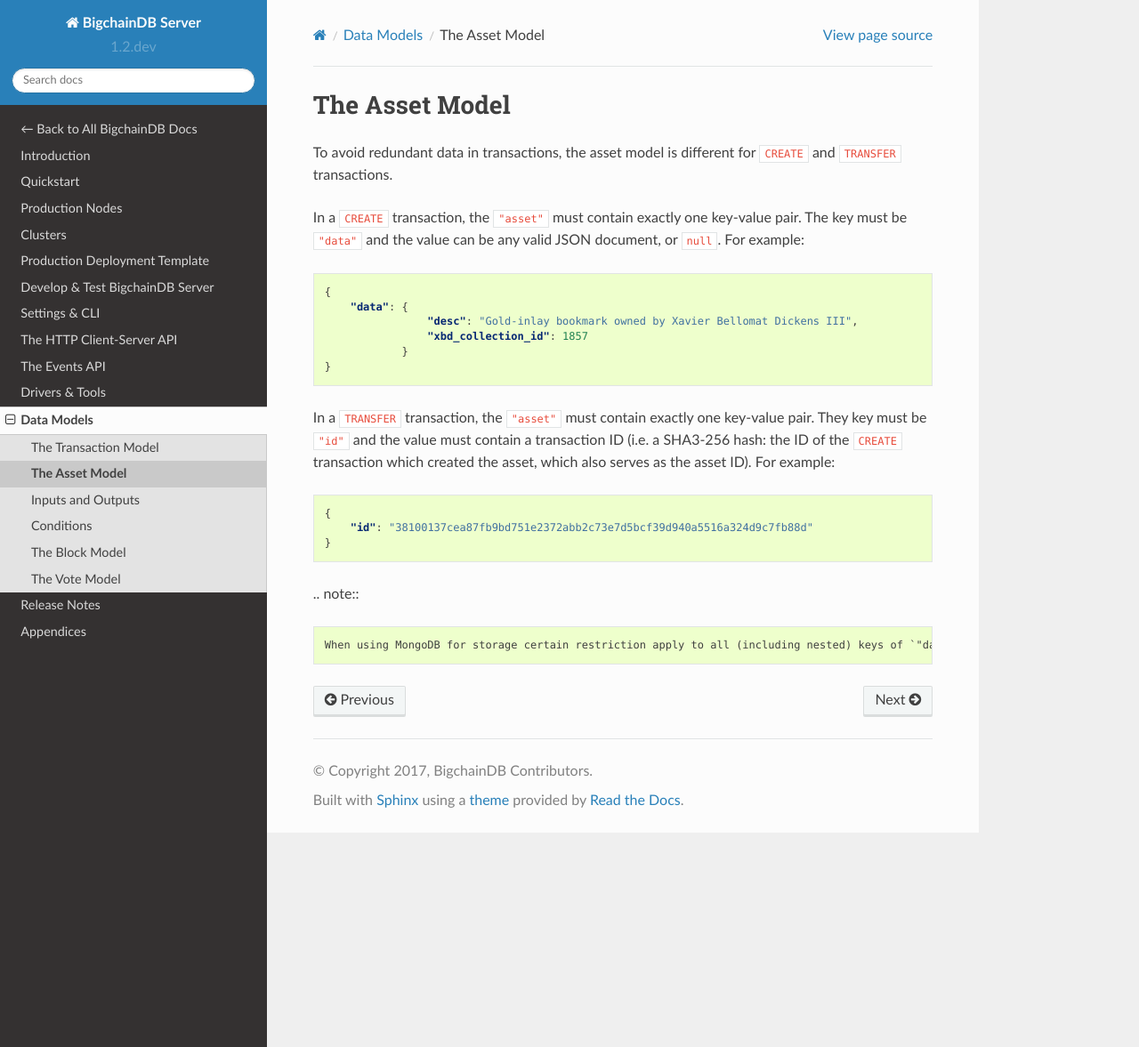
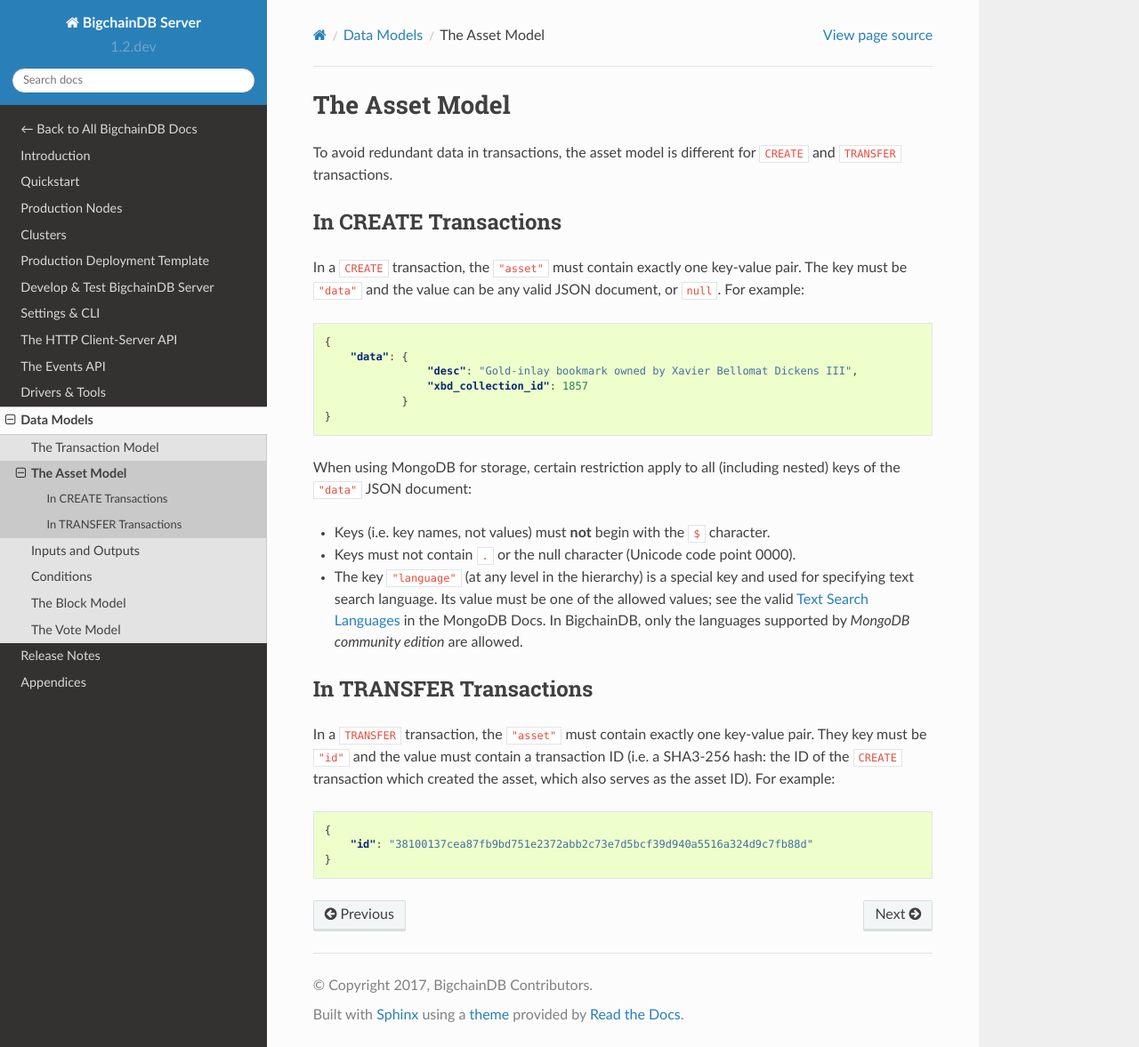
Before and after one commit to bigchaindb/bigchaindb, a Sphinx documentation site: the page built from docs/server/source/data-models/asset-model.md, in a window 1280 px wide and 1177 px high. Shown: the whole window at 89% size. Built offline with Sphinx 7.4.7 and the Read the Docs theme 2.0.0, drawn with Linux system fonts in a browser that asks for light colours; pages that are not in the unit, such as notebooks, are missing from menus.

Commit message:
Edited changes to the docs about the asset model

````diff
--- a/docs/server/source/data-models/asset-model.md
+++ b/docs/server/source/data-models/asset-model.md
@@ -1,6 +1,8 @@
 # The Asset Model
 
 To avoid redundant data in transactions, the asset model is different for `CREATE` and `TRANSFER` transactions.
+
+## In CREATE Transactions
 
 In a `CREATE` transaction, the `"asset"` must contain exactly one key-value pair. The key must be `"data"` and the value can be any valid JSON document, or `null`. For example:
 ```json
@@ -12,14 +14,18 @@
 }
 ```
 
+When using MongoDB for storage, certain restriction apply to all (including nested) keys of the `"data"` JSON document:
+
+* Keys (i.e. key names, not values) must **not** begin with the `$` character.
+* Keys must not contain `.` or the null character (Unicode code point 0000).
+* The key `"language"` (at any level in the hierarchy) is a special key and used for specifying text search language. Its value must be one of the allowed values; see the valid [Text Search Languages](https://docs.mongodb.com/manual/reference/text-search-languages/) in the MongoDB Docs. In BigchainDB, only the languages supported by _MongoDB community edition_ are allowed.
+
+
+## In TRANSFER Transactions
+
 In a `TRANSFER` transaction, the `"asset"` must contain exactly one key-value pair. They key must be `"id"` and the value must contain a transaction ID (i.e. a SHA3-256 hash: the ID of the `CREATE` transaction which created the asset, which also serves as the asset ID). For example:
 ```json
 {
     "id": "38100137cea87fb9bd751e2372abb2c73e7d5bcf39d940a5516a324d9c7fb88d"
 }
 ```
-
-
-.. note::
-
-    When using MongoDB for storage certain restriction apply to all (including nested) keys of `"data"` JSON document i.e. valid keys should **not** begin with ``$`` character and cannot contain ``.`` or null character (Unicode code point 0000). Furthermore, the key `"language"` (at any level in the hierarchy) in `"data"` JSON document is a spcial key and used for specifying text search language. Its value must be one of the allowed values, see `Text search languages <https://docs.mongodb.com/manual/reference/text-search-languages/>`_ . It must be noted that only the languages supported by MongoDB community edition are allowed.
````
